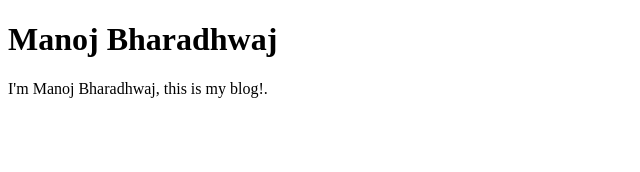
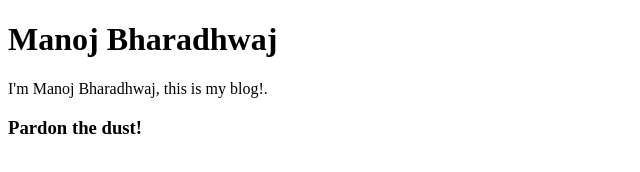
Before and after one commit to randypausch/randypausch.github.io, a plain HTML site: page index.html in a window 1280 px wide. Shown: the whole page, without its empty margins (0-640 px from the left). Drawn offline with Linux system fonts and the light colour scheme.

Commit message:
Update index.html

```diff
--- a/index.html
+++ b/index.html
@@ -4,5 +4,6 @@
 <body>
 <h1>Manoj Bharadhwaj</h1>
 <p>I'm Manoj Bharadhwaj, this is my blog!.</p>
+  <h3> Pardon the dust! </h3>
 </body>
 </html>
```
